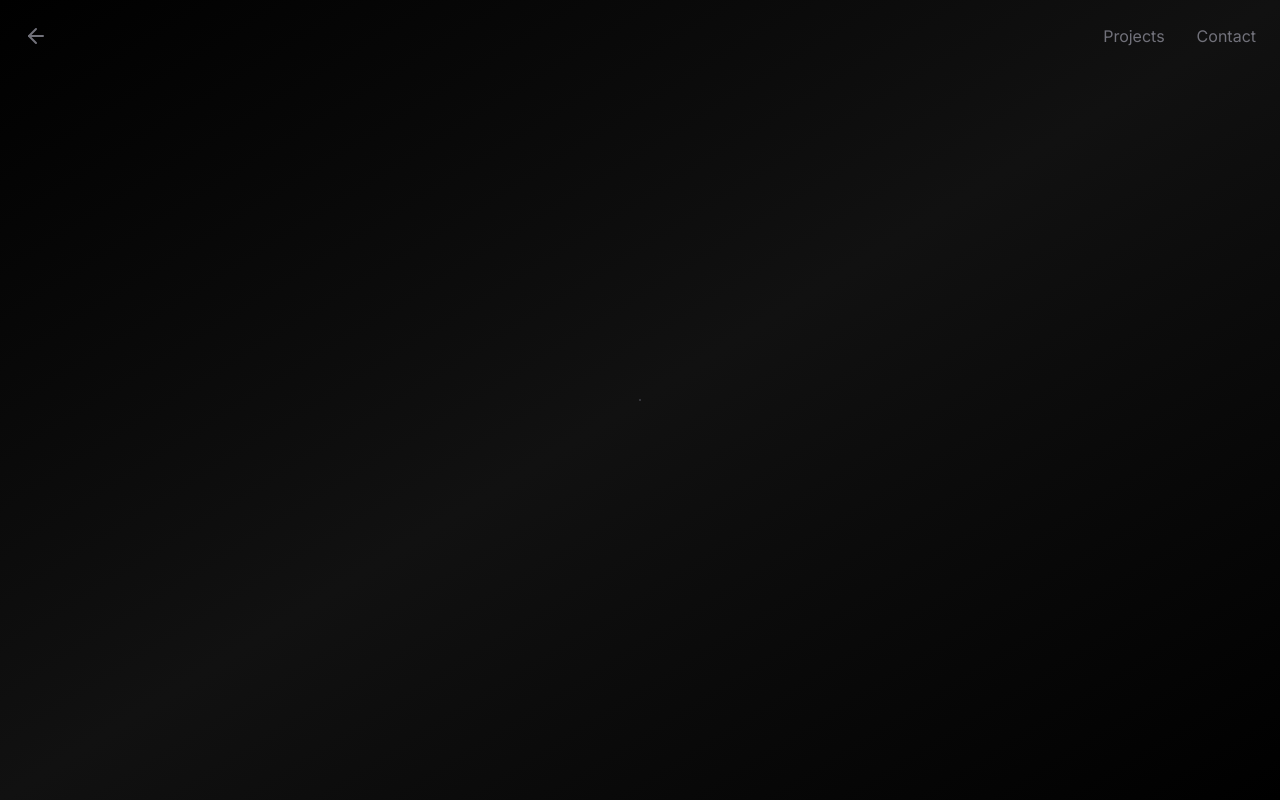
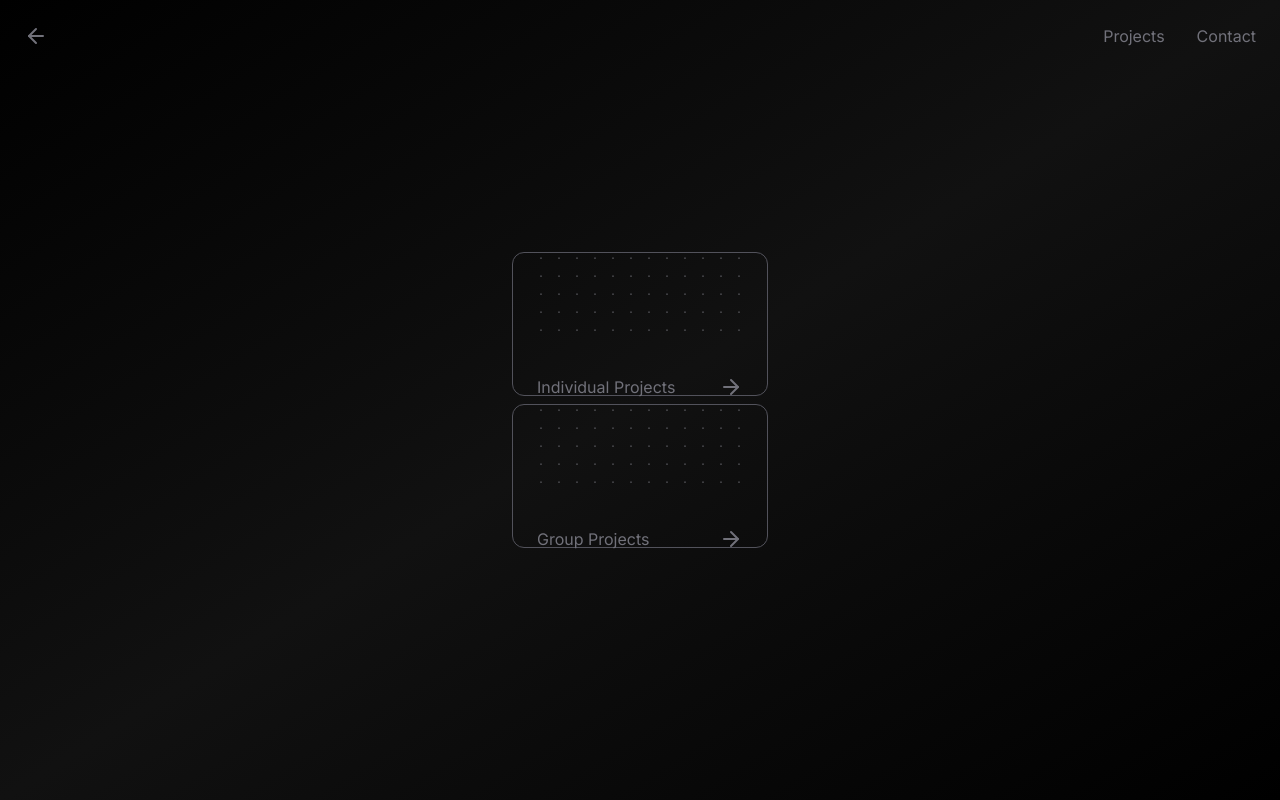
Before and after one commit to jkamin61/jkamin61_page, a Next.js app: page /projects in a window 1280 px wide. Built offline with nearby package versions, Linux system fonts and the light colour scheme.

Commit message:
projects nav page

```diff
--- a/app/projects/page.tsx
+++ b/app/projects/page.tsx
@@ -1,31 +1,36 @@
 import React from "react";
 import Nav from "../components/nav"
-import {Card} from "../components/card";
 import Link from "next/link";
-
-type Projects = {
-    href: string,
-    label: string,
-    handle: string
-}
-
-const projects: Projects[] = [
-    {
-        href: '',
-        label: '',
-        handle: ''
-    },
-
-]
+import ElectricDropGrid from "../components/electric-grid";
+import {ArrowRight} from "lucide-react";
 
 const Projects: React.FC = () => {
     return (
         <div
             className="flex flex-col items-center justify-center w-screen h-screen overflow-hidden dark-theme relative">
             <Nav></Nav>
-            <Card>
-                <Link href={"/"}/>
-            </Card>
+            <nav>
+                <ul className="flex flex-col gap-2 text-zinc-500 text-md">
+                    <li className="w-64 h-36 flex flex-col justify-center text-center duration-200 hover:text-zinc-100 border rounded-xl hover:bg-zinc-800/10 group md:gap-8 hover:border-zinc-400/50 border-zinc-600 p-6">
+                        <ElectricDropGrid/>
+                        <span className="flex justify-between pt-1">
+                            <span className="text-start">Individual Projects</span>
+                            <Link href="/" className="duration-200 text-zinc-500 hover:text-zinc-100">
+                                <ArrowRight/>
+                            </Link>
+                        </span>
+                    </li>
+                    <li className="w-64 h-36 flex flex-col justify-center text-center duration-200 hover:text-zinc-100 border rounded-xl hover:bg-zinc-800/10 group md:gap-8 hover:border-zinc-400/50 border-zinc-600 p-6">
+                        <ElectricDropGrid/>
+                        <span className="flex justify-between pt-1">
+                            <span className="text-start">Group Projects</span>
+                            <Link href="/" className="duration-200 text-zinc-500 hover:text-zinc-100">
+                                <ArrowRight/>
+                            </Link>
+                        </span>
+                    </li>
+                </ul>
+            </nav>
         </div>
     );
 };
```
